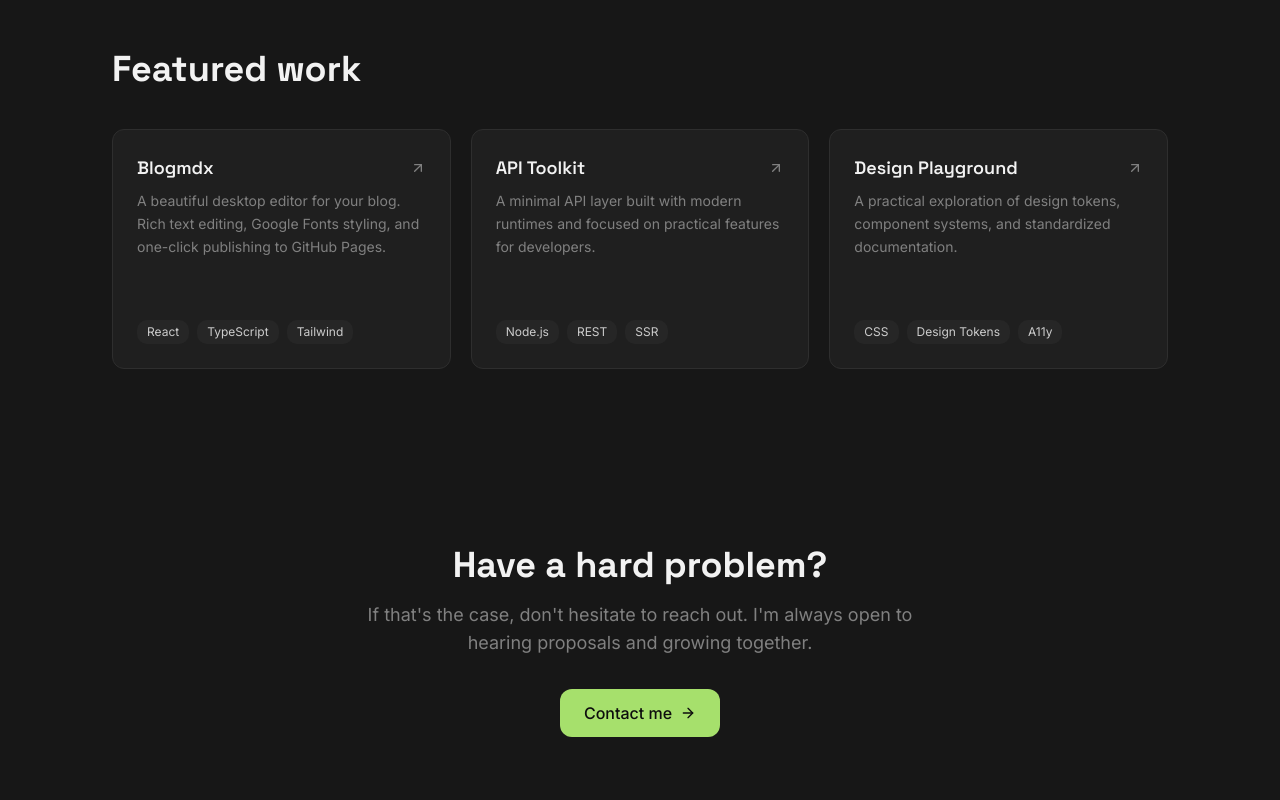
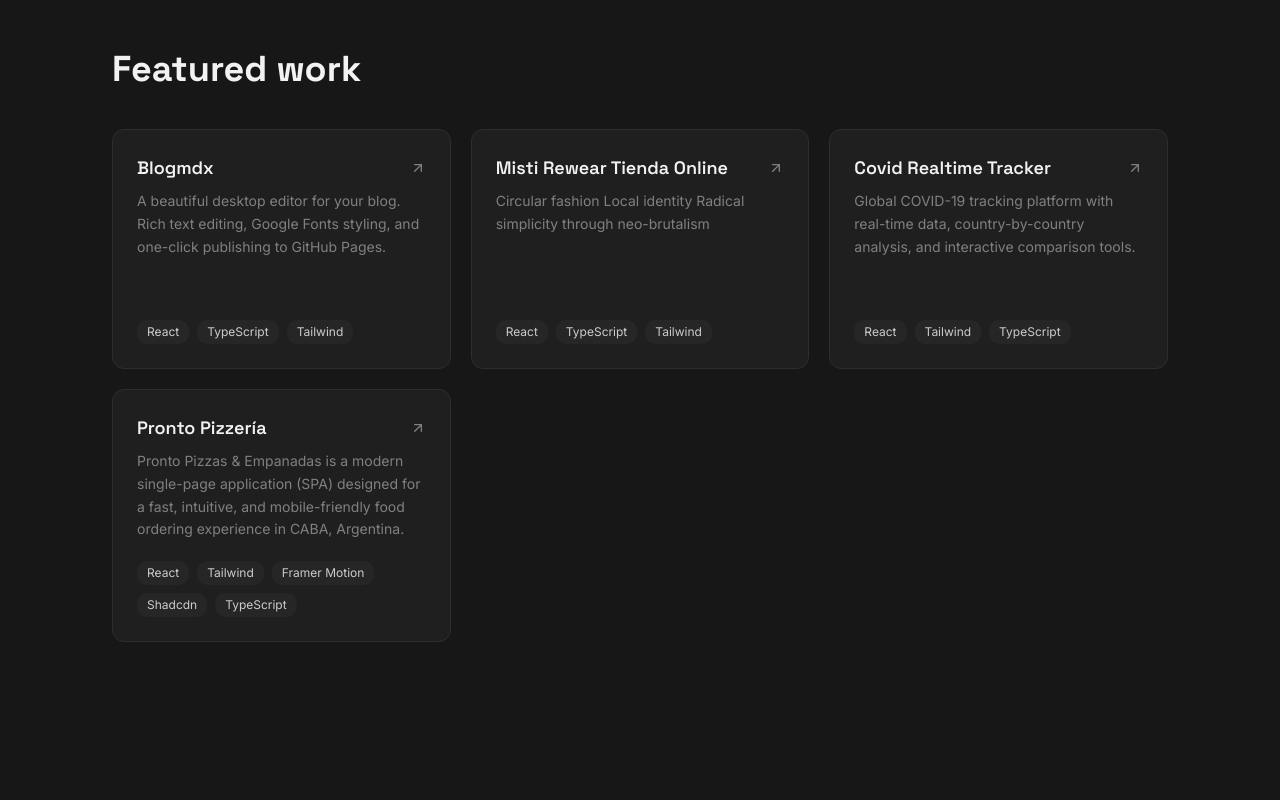
Before and after one commit to AlexDacorte/portfolio_2026, a React (Vite) app: page / in a window 1280 px wide. Shown: the part 2120-2920 px from the top of the page. Built offline with nearby package versions, Linux system fonts and the light colour scheme.

Commit message:
feature: added locales string i18n

```diff
--- a/package.json
+++ b/package.json
@@ -1,4 +1,5 @@
 {
+  "homepage": "https://alexdacorte.github.io/portfolio_2026/",
   "name": "vite_react_shadcn_ts",
   "private": true,
   "version": "0.0.0",
@@ -50,7 +51,6 @@
     "date-fns": "^3.6.0",
     "embla-carousel-react": "^8.6.0",
     "framer-motion": "^12.38.0",
-    "gh-pages": "^6.3.0",
     "i18next": "^25.10.5",
     "i18next-browser-languagedetector": "^8.2.1",
     "input-otp": "^1.4.2",
@@ -90,6 +90,7 @@
     "typescript": "^5.8.3",
     "typescript-eslint": "^8.38.0",
     "vite": "^5.4.19",
-    "vitest": "^3.2.4"
+    "vitest": "^3.2.4",
+    "gh-pages": "^6.3.0"
   }
 }
--- a/src/App.tsx
+++ b/src/App.tsx
@@ -1,5 +1,5 @@
 import { QueryClient, QueryClientProvider } from "@tanstack/react-query";
-import { BrowserRouter, Route, Routes } from "react-router-dom";
+import { HashRouter as Router, Route, Routes } from "react-router-dom";
 import { Toaster as Sonner } from "@/components/ui/sonner";
 import { Toaster } from "@/components/ui/toaster";
 import { TooltipProvider } from "@/components/ui/tooltip";
@@ -13,12 +13,12 @@ const App = () => (
     <TooltipProvider>
       <Toaster />
       <Sonner />
-      <BrowserRouter>
+      <Router>
         <Routes>
           <Route path="/" element={<Index />} />
           <Route path="*" element={<NotFound />} />
         </Routes>
-      </BrowserRouter>
+      </Router>
     </TooltipProvider>
   </QueryClientProvider>
 );
--- a/src/components/FeaturedWork.tsx
+++ b/src/components/FeaturedWork.tsx
@@ -3,16 +3,36 @@ import { ArrowUpRight } from "lucide-react";
 import { useTranslation } from "react-i18next";
 
 const projectKeys = [
-  { key: "blogmdx", tags: ["React", "TypeScript", "Tailwind"], href: "https://fatstruct.github.io/blogmdx/" },
-  { key: "toolkit", tags: ["Node.js", "REST", "SSR"], href: "#" },
-  { key: "playground", tags: ["CSS", "Design Tokens", "A11y"], href: "#" },
+  {
+    key: "blogmdx",
+    tags: ["React", "TypeScript", "Tailwind"],
+    href: "https://fatstruct.github.io/blogmdx/",
+  },
+  {
+    key: "mrewear",
+    tags: ["React", "TypeScript", "Tailwind"],
+    href: "https://alexdacorte.github.io/Misti_ReWear/",
+  },
+  {
+    key: "covidtracker",
+    tags: ["React", "Tailwind", "TypeScript"],
+    href: "https://alexdacorte.github.io/CovidTracker/",
+  },
+  {
+    key: "prontopizza",
+    tags: ["React", "Tailwind", "Framer Motion", "Shadcdn", "TypeScript"],
+    href: "https://alexdacorte.github.io/pronto_pizza_almagro/",
+  },
 ];
 
 const FeaturedWork = () => {
   const { t } = useTranslation();
 
   return (
-    <section id="projects" className="relative px-6 md:px-12 py-20 max-w-6xl mx-auto">
+    <section
+      id="projects"
+      className="relative px-6 md:px-12 py-20 max-w-6xl mx-auto"
+    >
       <motion.h2
         initial={{ opacity: 0, y: 20 }}
         whileInView={{ opacity: 1, y: 0 }}
@@ -21,7 +41,7 @@ const FeaturedWork = () => {
       >
         {t("projects.title")}
       </motion.h2>
-      <div className="grid grid-cols-1 md:grid-cols-3 gap-5">
+      <motion.div className="grid grid-cols-1 md:grid-cols-3 gap-5">
         {projectKeys.map((project, i) => (
           <motion.a
             key={project.key}
@@ -30,6 +50,7 @@ const FeaturedWork = () => {
             initial={{ opacity: 0, y: 30 }}
             whileInView={{ opacity: 1, y: 0 }}
             viewport={{ once: true }}
+            whileHover={{ scale: "1.05" }}
             transition={{ duration: 0.6, delay: i * 0.12 }}
             className="group rounded-xl border border-border bg-card p-6 card-hover flex flex-col justify-between min-h-[240px]"
           >
@@ -54,7 +75,7 @@ const FeaturedWork = () => {
             </div>
           </motion.a>
         ))}
-      </div>
+      </motion.div>
     </section>
   );
 };
--- a/src/components/HeroSection.tsx
+++ b/src/components/HeroSection.tsx
@@ -6,7 +6,7 @@ const HeroSection = () => {
 
   return (
     <section className="relative min-h-screen flex flex-col items-center justify-center text-center px-6 pt-20">
-      <a href="#about" className="group">
+      <a href="#contact" className="group">
       <motion.h1
         initial={{ opacity: 0, y: 30 }}
         animate={{ opacity: 1, y: 0  }}
--- a/src/i18n/locales/en.json
+++ b/src/i18n/locales/en.json
@@ -44,14 +44,21 @@
   },
   "projects": {
     "title": "Featured work",
+    "prontopizza":{
+      "title":"Pronto Pizzería",
+      "description":"Pronto Pizzas & Empanadas is a modern single-page application (SPA) designed for a fast, intuitive, and mobile-friendly food ordering experience in CABA, Argentina."
+    },
+    "covidtracker":{
+      "title":"Covid Realtime Tracker",
+      "description":"Global COVID-19 tracking platform with real-time data, country-by-country analysis, and interactive comparison tools."
+    },
     "blogmdx": {
       "title": "Blogmdx",
-      "url":"https://fatstruct.github.io/blogmdx/",
       "description": "A beautiful desktop editor for your blog. Rich text editing, Google Fonts styling, and one-click publishing to GitHub Pages."
     },
-    "toolkit": {
-      "title": "API Toolkit",
-      "description": "A minimal API layer built with modern runtimes and focused on practical features for developers."
+    "mrewear": {
+      "title": "Misti Rewear Tienda Online",
+      "description": "Circular fashion Local identity Radical simplicity through neo-brutalism"
     },
     "playground": {
       "title": "Design Playground",
--- a/src/i18n/locales/es.json
+++ b/src/i18n/locales/es.json
@@ -44,6 +44,18 @@
   },
   "projects": {
     "title": "Trabajo destacado",
+    "prontopizza":{
+      "title":"Pronto Pizzería",
+      "description":"Pronto Pizzas & Empanadas es una aplicación moderna de una sola página (SPA) diseñada para ofrecer una experiencia de pedido de comida rápida, intuitiva y optimizada para dispositivos móviles en CABA, Argentina."
+    },
+    "covidtracker":{
+      "title":"Covid Realtime Tracker",
+      "description":"Plataforma de seguimiento global de COVID-19 con datos en tiempo real, análisis por países y herramientas de comparación interactiva."
+    },
+    "mrewear": {
+      "title": "Misti Rewear Tienda Online",
+      "description": "Moda circular Identidad local Simplicidad radical a través del neobrutalismo"
+    },
     "blogmdx": {
       "title": "Blogmdx",
       "url":"https://fatstruct.github.io/blogmdx/",
--- a/src/i18n/locales/pt.json
+++ b/src/i18n/locales/pt.json
@@ -44,6 +44,18 @@
   },
   "projects": {
     "title": "Trabalho em destaque",
+    "prontopizza":{
+      "title":"Pronto Pizzería",
+      "description":"Pronto Pizzas & Empanadas é uma aplicação moderna de página única (SPA) concebida para uma experiência de encomenda de comida rápida, intuitiva e otimizada para dispositivos móveis em CABA, Argentina."
+    },
+    "covidtracker":{
+      "title":"Covid Realtime Tracker",
+      "description":"Plataforma de monitorização global da COVID-19 com dados em tempo real, análises país a país e ferramentas interativas de comparação."
+    },
+    "mrewear": {
+      "title": "Misti Rewear Tienda Online",
+      "description": "Moda circular, identidade local, simplicidade radical através do neobrutalismo."
+    },
     "blogmdx": {
       "title": "Blogmdx",
       "url":"https://fatstruct.github.io/blogmdx/",
--- a/vite.config.ts
+++ b/vite.config.ts
@@ -11,6 +11,7 @@ export default defineConfig(({ mode }) => ({
       overlay: false,
     },
   },
+  base:"/portfolio_2026/",
   plugins: [react()].filter(Boolean),
   resolve: {
     alias: {
```
Also changed, not shown: 2 other files (tests, documents, lock files or other folders).
